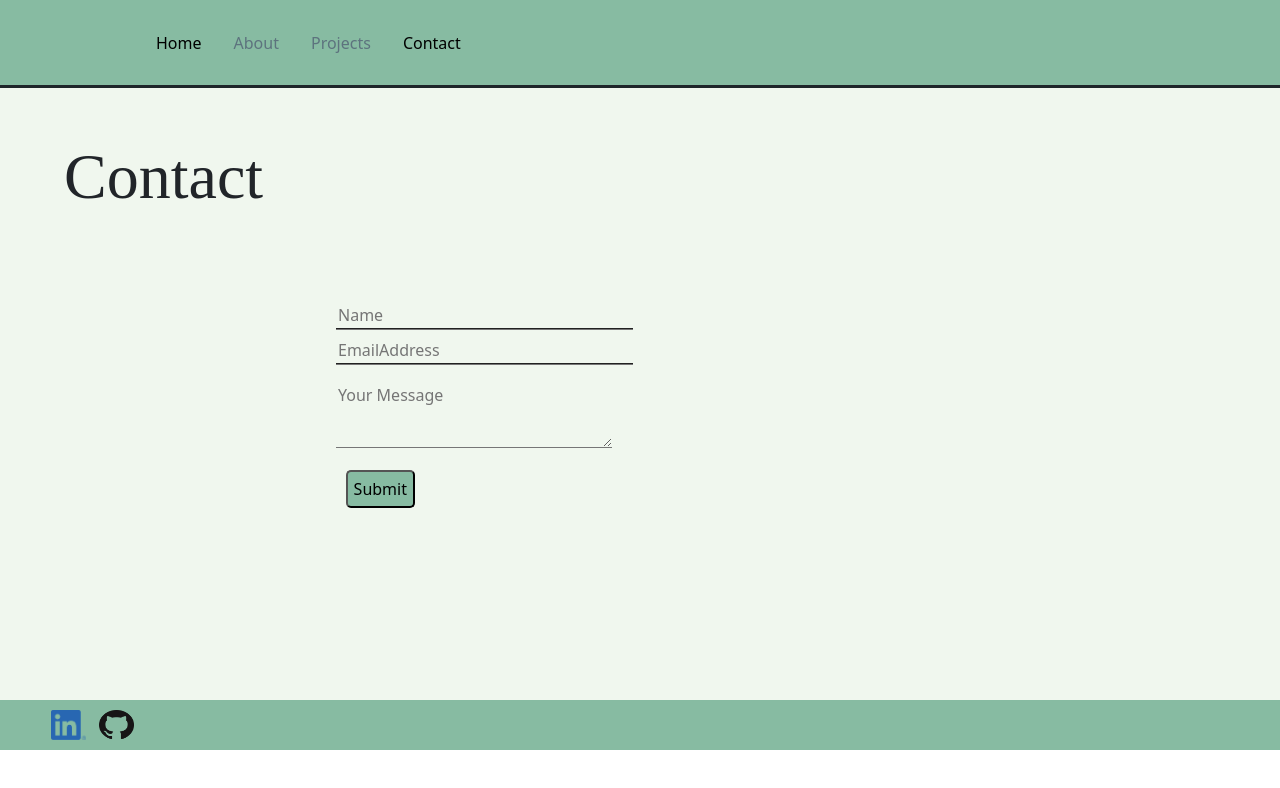
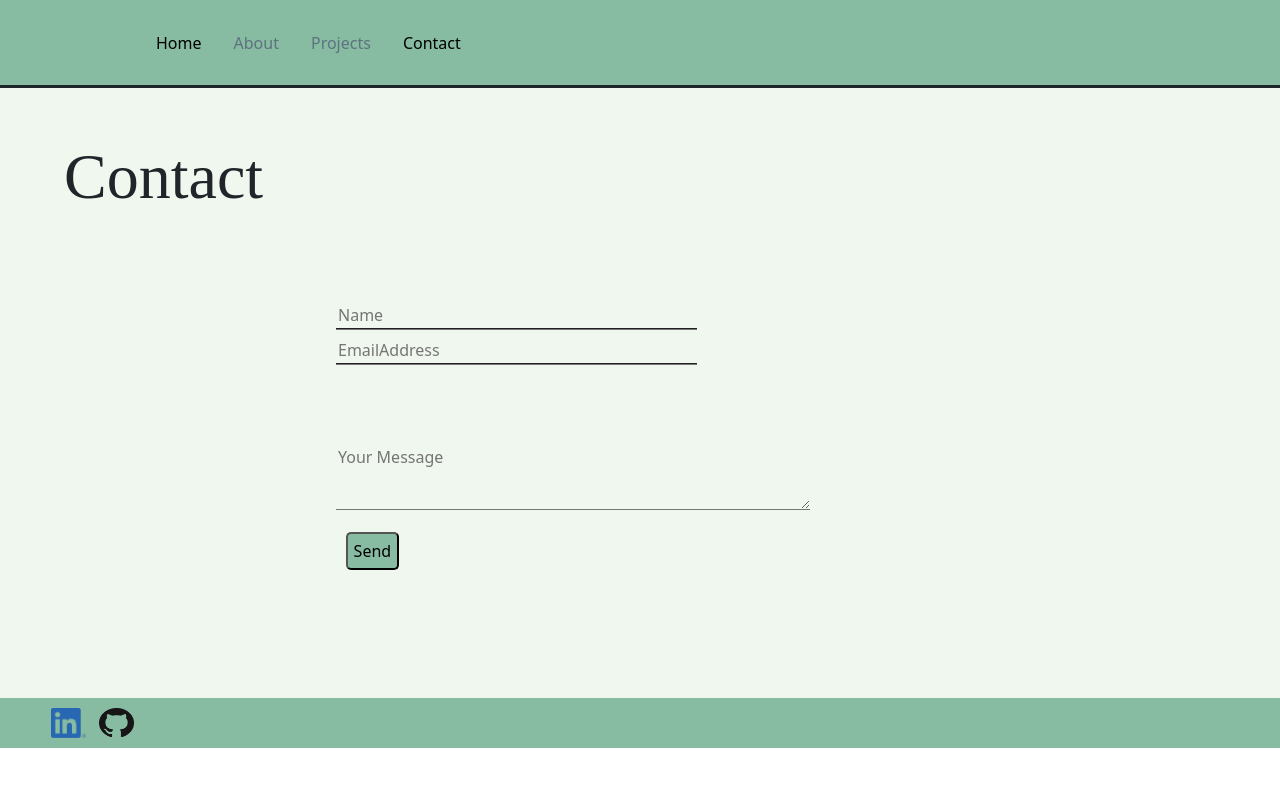
Before and after one commit to JonathanT10/PortfolioTwo, a React (Create React App) app: page /contact in a window 1280 px wide. Shown: the top 788 px of the page. Built offline with nearby package versions, Linux system fonts and the light colour scheme; a web font is replaced by a local one.

Commit message:
contact.jsx successfuly using email.js to send to form input to my email.

```diff
--- a/src/components/contact.jsx
+++ b/src/components/contact.jsx
@@ -1,6 +1,8 @@
 import React, { Component } from 'react';
 import '../components/css/home.css'
 import Comp from '../images/comp.jpg'
+import emailjs from 'emailjs-com';
+
 
 
 
@@ -12,6 +14,18 @@ class Contact extends Component{
         }
     }
 
+     sendEmail(event) {
+        event.preventDefault();
+
+        emailjs.sendForm('service_7067fwp', 'template_zoahy35', event.target, 'user_0IbLaQEfdi13QvEkXsKdo')
+        .then((result) => {
+            console.log(result.text);
+        }, (error) => {
+            console.log(error.text);
+        });
+        event.target.reset()
+    }
+
     render() {
         return(
             <div className="conb">
@@ -19,19 +33,19 @@ class Contact extends Component{
                 <div className="main">
                 {/* <img className="concomp" src = {Comp} width="100" alt="Computer half open"></img> */}
                     <h1>Contact</h1>
-                    <form>
+                    <form onSubmit={this.sendEmail}>
                         <div className="Contact">
                         <div>
-                            <input className="conname" placeholder="Name"></input>
+                            <input type="text" className="conname" placeholder="Name" name="user_name"></input>
                         </div>
                         <div>
-                        <input className="conin" placeholder="EmailAddress"></input>
+                        <input type="email" className="conin" placeholder="EmailAddress" name="user_email"></input>
                         </div>
                         <div>
-                            <textarea className="condes" placeholder="Your Message"></textarea>
+                            <textarea className="condes" placeholder="Your Message" name="message" ></textarea>
                         </div>
                         <div>
-                            <button className="conbut">Submit</button>
+                            <input type="submit" className="conbut" value="Send"/>
                         </div>
                         </div>
                     </form>
--- a/src/components/css/home.css
+++ b/src/components/css/home.css
@@ -164,8 +164,8 @@ p{
     .conin{
 
         margin-left: 25%;
-        margin-bottom: 5%;
-        padding-right: 20%;
+        margin-bottom: 15%;
+        padding-right: 40%;
         border-top-style: none;
         border-right-style: none;
         border-left-style: none;
@@ -177,8 +177,9 @@ p{
     .condes{
         margin-left: 25%;
         margin-bottom: 5%;
-        padding-right: 23%;
+        padding-right: 85%;
         padding-bottom: 5%;
+        padding-top: 10%;
         border-top-style: none;
         border-right-style: none;
         border-left-style: none;
@@ -199,7 +200,7 @@ p{
         margin-top: 7%;
         margin-left: 25%;
         margin-bottom: 2%;
-        padding-right: 20%;
+        padding-right: 40%;
         border-top-style: none;
         border-right-style: none;
         border-left-style: none;
@@ -211,7 +212,7 @@ p{
         margin-top: 5%;
         margin-left: 20%;
         margin-right: 55%;
-        padding-bottom: 14%;
+        padding-bottom: 9%;
     }
 
     .conb{
```
Also changed, not shown: src/components/contact/contact.js (added, +33 -0 lines).
